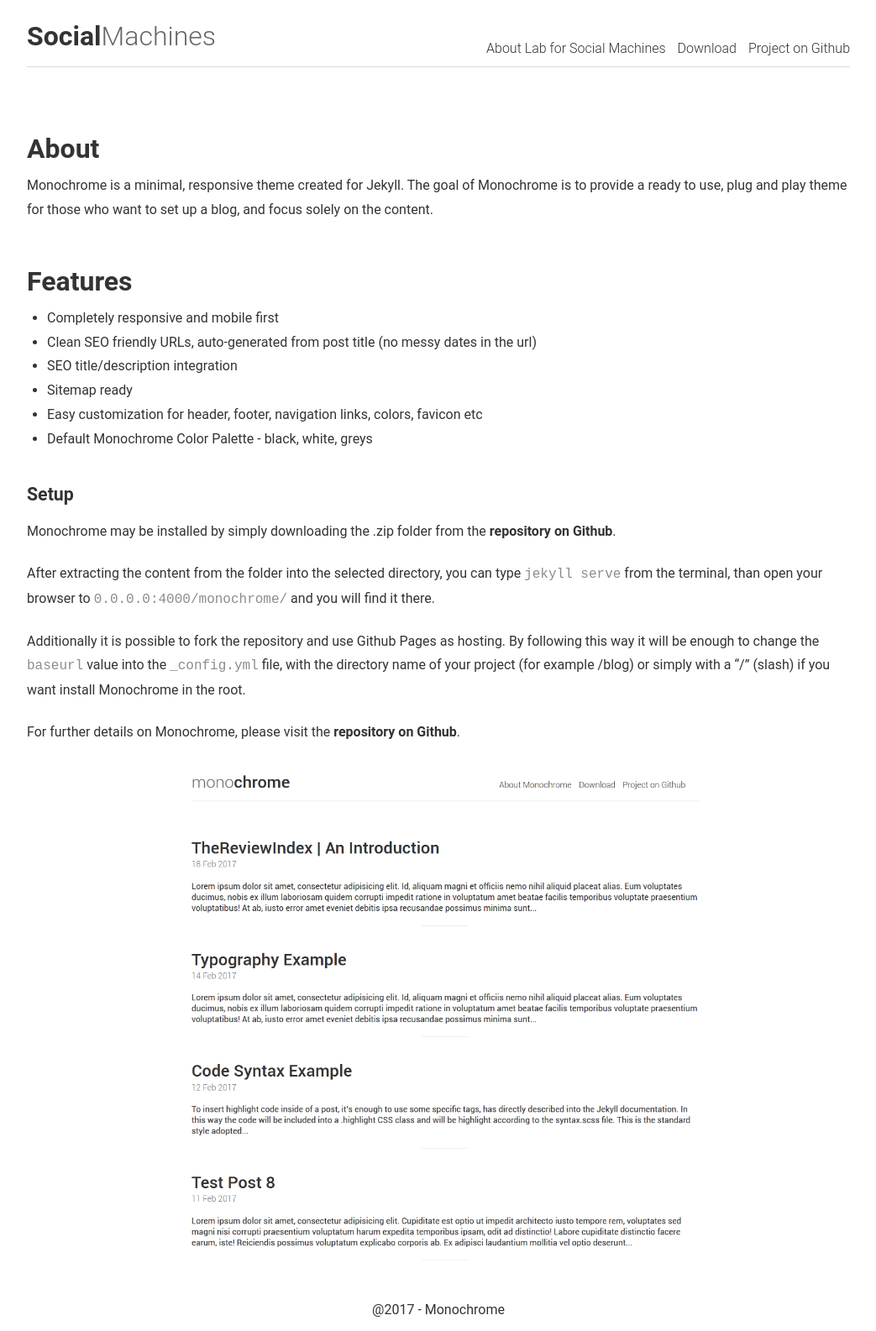
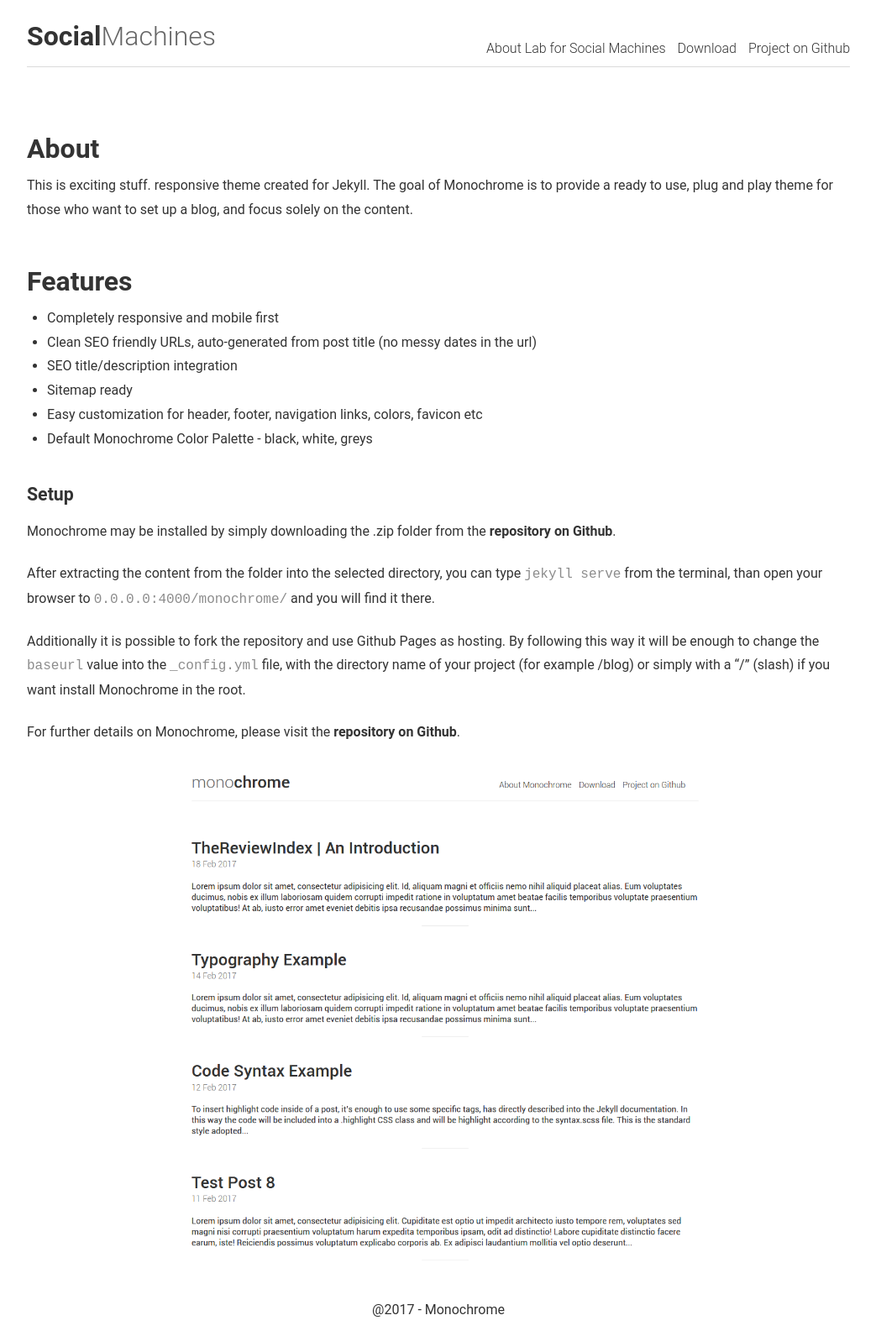
Before and after one commit to mit-ccc/social-machines.github.io, a Jekyll site: the page built from about.md, in a window 1280 px wide. Shown: the whole page at 84% size, without its empty margins (118-1161 px from the left). Built offline with Jekyll 4.4.1, drawn with Linux system fonts in a browser that asks for light colours.

Commit message:
Update about.md

```diff
--- a/about.md
+++ b/about.md
@@ -4,7 +4,7 @@
 description: This page is under construction
 ---
 ## About
-Monochrome is a minimal, responsive theme created for Jekyll. The goal of Monochrome is to provide a ready to use, plug and play theme for those who want to set up a blog, and focus solely on the content.
+This is exciting stuff. responsive theme created for Jekyll. The goal of Monochrome is to provide a ready to use, plug and play theme for those who want to set up a blog, and focus solely on the content.
 
 ## Features
 
```
